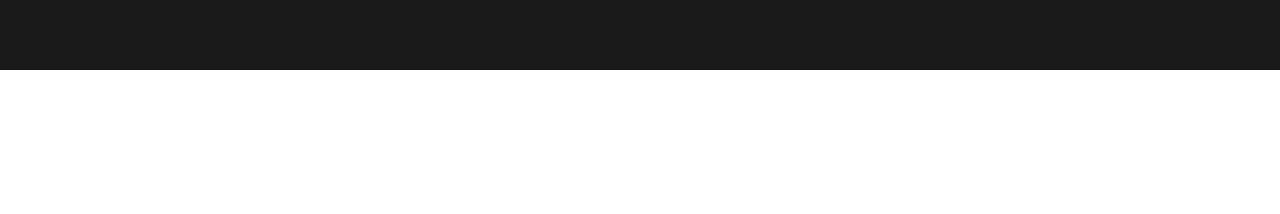
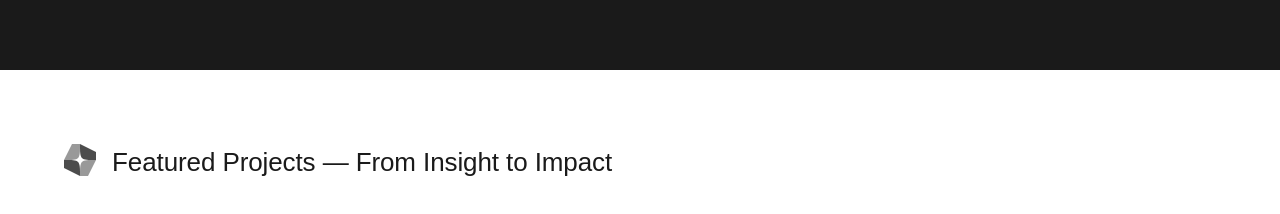
Before and after one commit to Balajiuxui/portfolio2, a website built with Vite: page src/index.html in a window 1280 px wide. Shown: the part 5103-5317 px from the top of the page. Before the commit the page ends 5173 px from the top, so only its background shows below. Built offline with nearby package versions, Linux system fonts and the light colour scheme; a web font is replaced by a local one.

```diff
--- a/src/index.html
+++ b/src/index.html
@@ -283,6 +283,22 @@
 </section>
 
 
+
+<section class="projects">
+<div class="container">
+<div class="title-with-icon reveal from-bottom paddingclass">
+<img src="icons/casestudyicon.svg" alt="Description of icon" class="ux-process-icon"/>
+<h1 class="heading-4 case-study-title">Featured Projects — From Insight to Impact</h1>
+</div>
+
+
+
+
+
+</div>
+</section>
+
+
 <script src="script.js" type="module"></script>
   </body>
 </html>
```
Also changed, not shown: src/icons/project section.svg (added), src/images/project-1.png (added), src/script.js (line endings or trailing spaces), src/style.css (line endings or trailing spaces).
